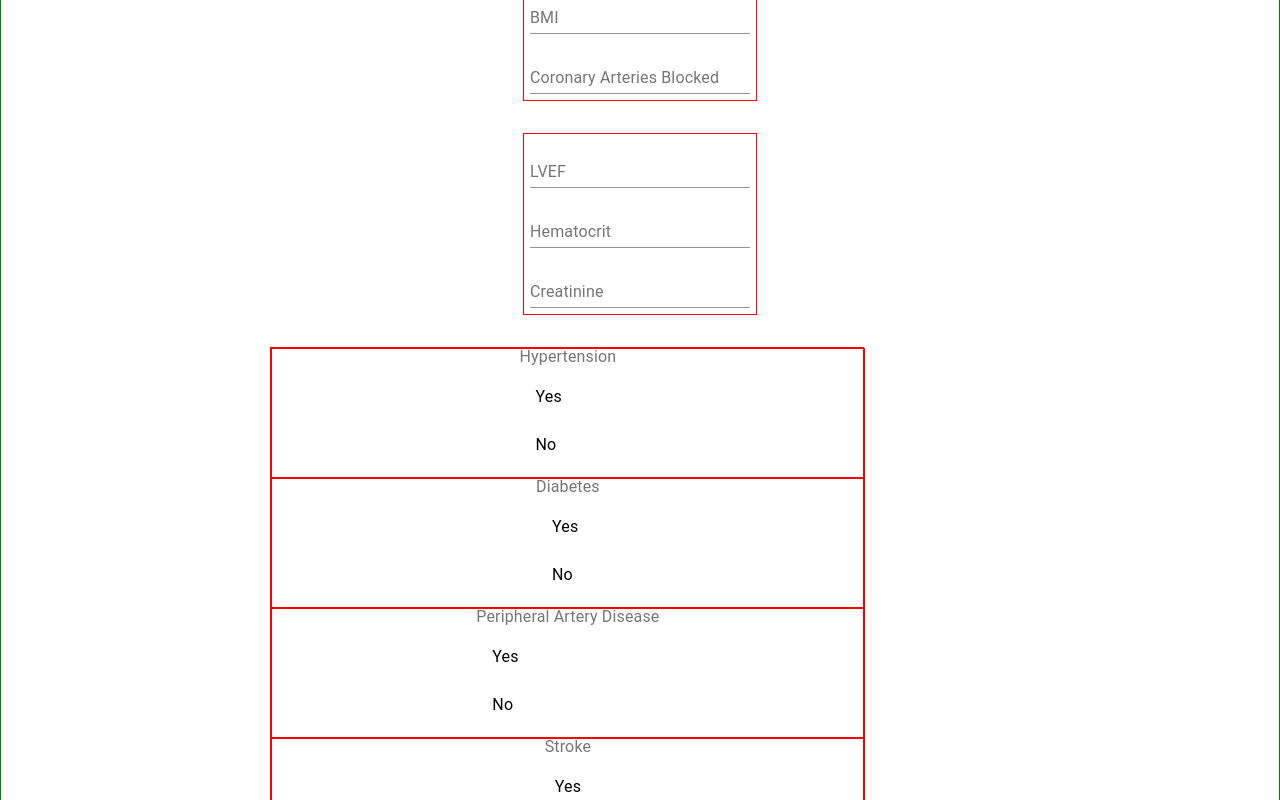
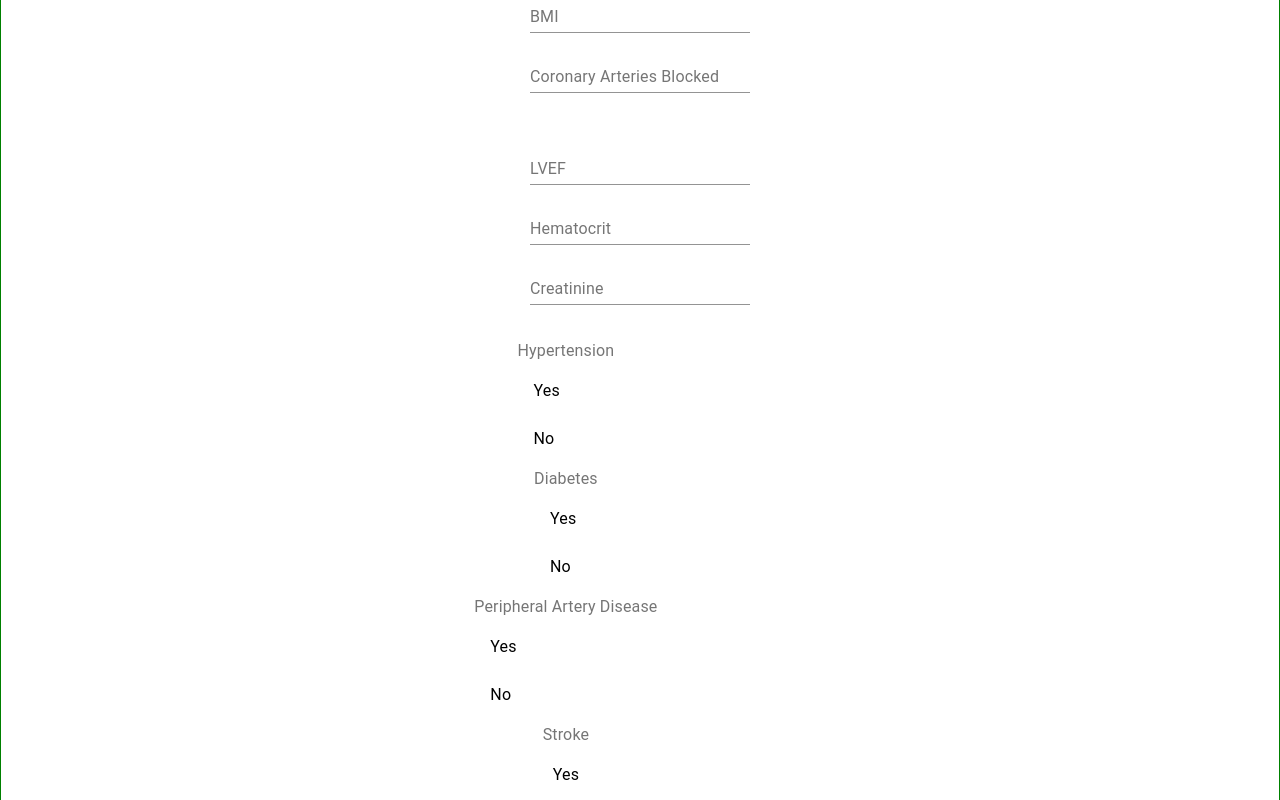
Before and after one commit to santiag0m/cardio-client, a React (Create React App) app: page / in a window 1280 px wide. Shown: the part 220-1020 px from the top of the page. Built offline with nearby package versions, Linux system fonts and the light colour scheme.

Commit message:
Fix response

```diff
--- a/src/views/Form.js
+++ b/src/views/Form.js
@@ -2,25 +2,6 @@ import React, { useState, useCallback } from "react";
 
 import Field from "../components/Field.js";
 import { Button, FormControl, FormGroup, makeStyles } from "@material-ui/core";
-
-
-async function postData(url = '', data = {}) {
-  // Default options are marked with *
-  const bodyData = JSON.stringify(data)
-  console.log(bodyData)
-  const response = await fetch(url, {
-    method: 'POST', // *GET, POST, PUT, DELETE, etc.
-    mode: 'no-cors', // no-cors, *cors, same-origin
-    cache: 'no-cache', // *default, no-cache, reload, force-cache, only-if-cached
-    // credentials: 'same-origin', // include, *same-origin, omit
-    headers: {
-      'Content-Type': 'application/json'
-      // 'Content-Type': 'application/x-www-form-urlencoded',
-    },
-    body: bodyData // body data type must match "Content-Type" header
-  });
-  return response.json(); // parses JSON response into native JavaScript objects
-}
 
 function requestUpdate(field_name, value, formRequest, setRequest) {
   if ((value !== undefined) & (value !== null) & (value !== "")) {
@@ -49,11 +30,11 @@ const useStyles = makeStyles((theme) => ({
     width: "80%",
     justifyContent: "center",
     margin: "32px 0 0 0",
-    border: "1px solid red",
+    // border: "1px solid red",
   },
   checkbox: {
     width: "100%",
-    border: "1px solid red",
+    // border: "1px solid red",
   },
   numbersGroup: {
     display: "flex",
@@ -62,7 +43,7 @@ const useStyles = makeStyles((theme) => ({
     justifyContent: "space-evenly",
     alignSelf: "center",
     margin: "32px 0 0 0",
-    border: "1px solid red",
+    // border: "1px solid red",
   },
   number: {
     margin: "6px",
@@ -197,7 +178,7 @@ export default function Form() {
         className={classes.checkbox}
       />
       <Field
-        key="Heart Failure"
+        key="Heart failure"
         field_name="Heart failure"
         type="checkbox"
         formUpdate={formUpdate}
```
